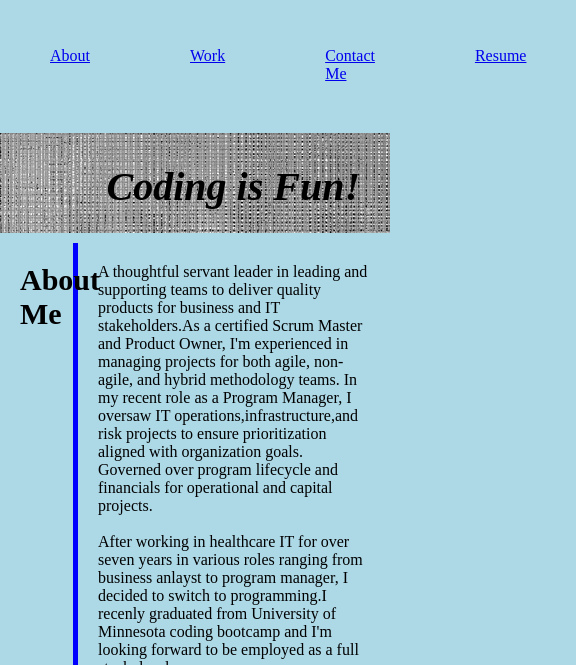
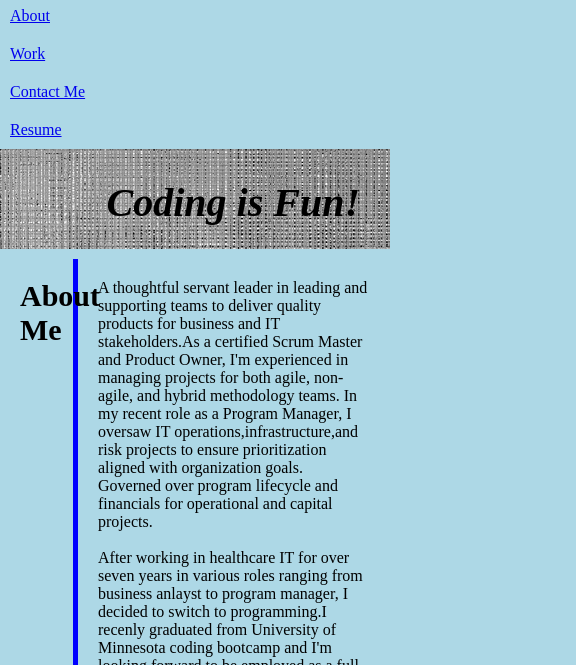
Before and after one commit to vanikarun21/web_developer_portfolio, a plain HTML site: page index.html in a window 390 px wide. Shown: the part 179-844 px from the top of the page, 576 px wide, since content can reach past the window. Drawn offline with Linux system fonts and the light colour scheme.

Commit message:
updated media query, resume pdf

```diff
--- a/assests/style.css
+++ b/assests/style.css
@@ -197,11 +197,11 @@ h3 {
 
 /* contact me main section  ends here */
 
-/* @media  screen and (max-width: 375px) {
-    #About {
-        flex-wrap: wrap;
-        margin: 1000px;
-        background-color: green;
+  @media screen and (max-width: 800px) {
+    .links {
+        flex-direction: column;
     }
-
-}*/
+    .space {
+        padding: 10px;
+    }
+}
--- a/index.html
+++ b/index.html
@@ -3,6 +3,7 @@
 
 <head>
     <meta charset="UTF-8"/>
+    <meta name="viewport" content="width=device-width, initial-scale=1">
     <link rel="stylesheet" href="assests/style.css">
     <title>Vani Karun</title>
 </head>
@@ -23,7 +24,7 @@
                 <li class="space"><a href="#About">About</a></li>
                 <li class="space"><a href="#Work">Work</a></li>
                 <li class="space"><a href="#ContactMe">Contact Me</a></li>
-                <li class="space"><a href="../test_folder/resume.html" target="_blank"
+                <li class="space"><a href="assests/Vani Karun - IT Program  Manager.pdf" target="_blank"
                         rel="noopener noreferrer">Resume</a></li>
             </ul>
         </nav>
```
Also changed, not shown: 2 other files.
